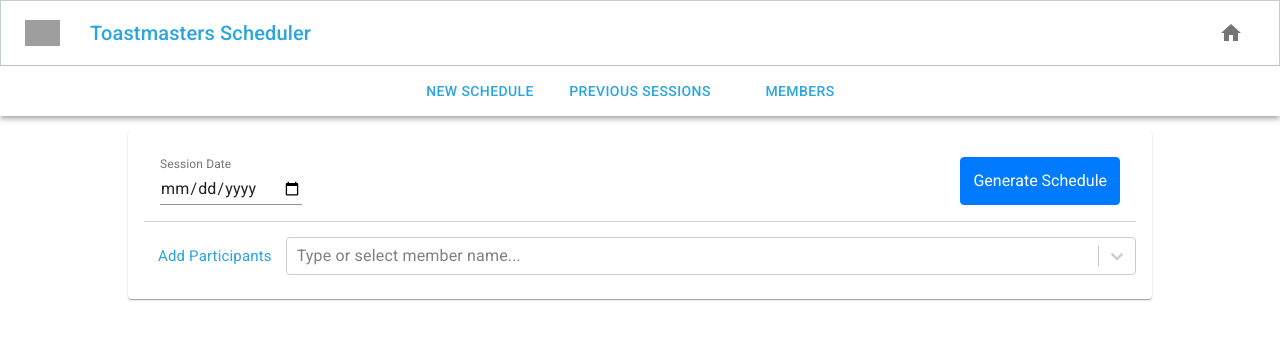
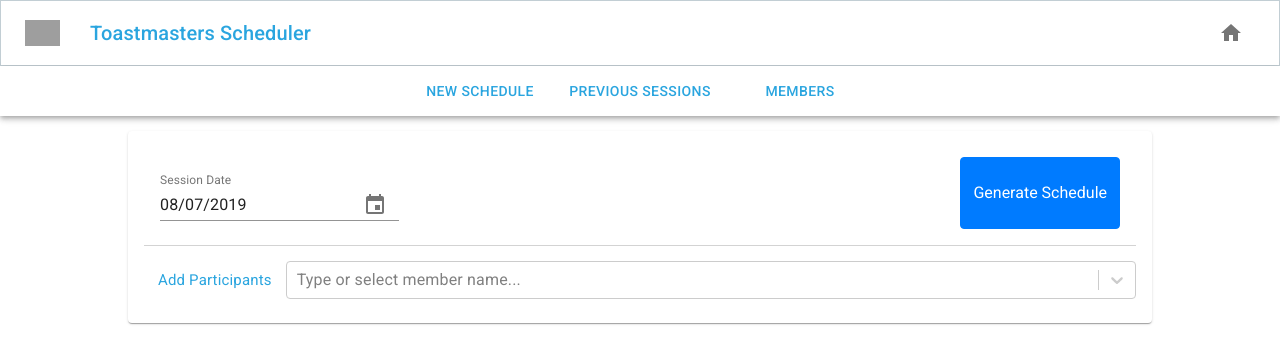
Before and after one commit to eginwong/scheduler-node, a Next.js app: page /workflow/newschedule in a window 1280 px wide. Shown: the top 364 px of the page. Built offline with nearby package versions, Linux system fonts and the light colour scheme; grey boxes are pictures that could not be loaded.

Commit message:
refactor: fix import of session date with

```diff
--- a/package.json
+++ b/package.json
@@ -19,11 +19,14 @@
   },
   "homepage": "https://github.com/eginwong/scheduler-node#readme",
   "dependencies": {
+    "@date-io/date-fns": "^1.3.9",
     "@material-ui/core": "^4.3.0",
     "@material-ui/icons": "^4.2.1",
+    "@material-ui/pickers": "^3.2.2",
     "@material-ui/styles": "^4.3.0",
     "@zeit/next-sass": "^1.0.1",
     "clsx": "^1.0.4",
+    "date-fns": "^2.0.0-beta.3",
     "file-saver": "^2.0.2",
     "moment": "^2.24.0",
     "munkres-js": "^1.2.2",
--- a/pages/workflow/search-header.js
+++ b/pages/workflow/search-header.js
@@ -1,6 +1,11 @@
 import { Component } from "react";
 import moment from "moment";
-import TextField from "@material-ui/core/TextField";
+import "date-fns";
+import DateFnsUtils from "@date-io/date-fns";
+import {
+  MuiPickersUtilsProvider,
+  KeyboardDatePicker
+} from "@material-ui/pickers";
 
 import DatabaseService from "../../src/services/database.service";
 import ScheduleService from "../../src/services/schedule.service";
@@ -23,7 +28,10 @@
 
   // update props from parent
   componentWillReceiveProps(nextProps) {
-    this.setState({ participants: nextProps.participants, scheduleDate: nextProps.scheduleDate });
+    this.setState({
+      participants: nextProps.participants,
+      scheduleDate: nextProps.scheduleDate
+    });
   }
 
   // need to explicitly say when to update prop if we want to receive parent prop update
@@ -38,7 +46,7 @@
 
   setScheduleDate = e => {
     this.setState({
-      scheduleDate: moment(e.target.value, "YYYY-M-D")
+      scheduleDate: moment(e, "YYYY-M-D")
     });
   };
 
@@ -63,6 +71,8 @@
       DatabaseService.Export();
       this.setState({ modalOpen: false });
     } else if (value === "SaveHistory") {
+      DatabaseService.ProcessResults();
+      DatabaseService.Export();
       this.setState({ modalOpen: false });
     } else {
       this.setState({ modalOpen: false });
@@ -72,18 +82,19 @@
   render() {
     return (
       <div className="participants__search--header">
-        <form noValidate>
-          {/* TODO: value is not updating dynamically from state when loaded via session */}
-          <TextField
+        <MuiPickersUtilsProvider utils={DateFnsUtils}>
+          <KeyboardDatePicker
+            margin="normal"
+            id="date-picker-dialog"
             label="Session Date"
-            type="date"
-            defaultValue={new Date()}
-            InputLabelProps={{
-              shrink: true
+            format="MM/dd/yyyy"
+            value={this.state.scheduleDate}
+            onChange={this.setScheduleDate}
+            KeyboardButtonProps={{
+              "aria-label": "change date"
             }}
-            onChange={value => this.setScheduleDate(value)}
           />
-        </form>
+        </MuiPickersUtilsProvider>
         <button className="btn btn-primary" onClick={this.generateSchedule}>
           Generate Schedule
         </button>
```
Also changed, not shown: 1 other file (tests, documents, lock files or other folders).
